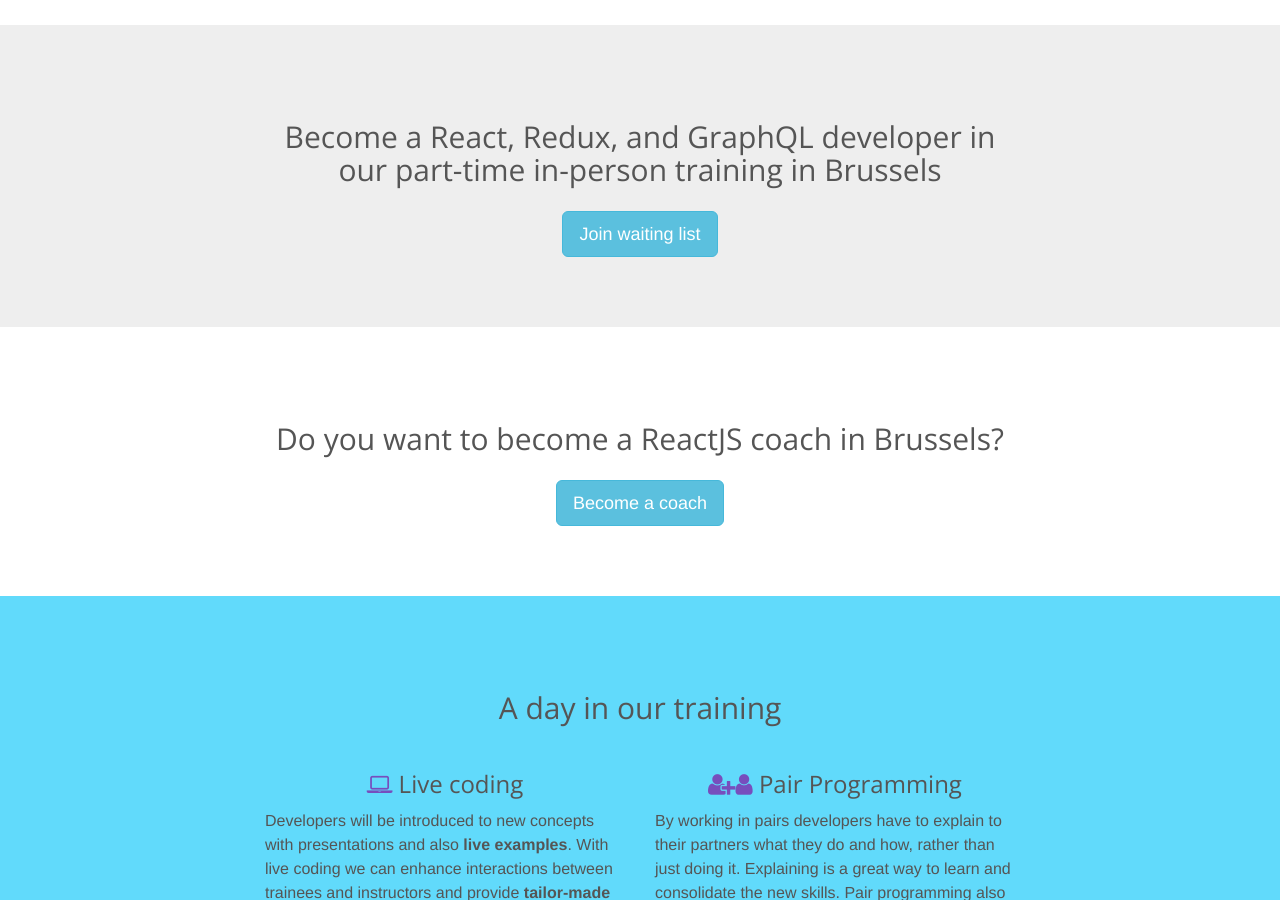
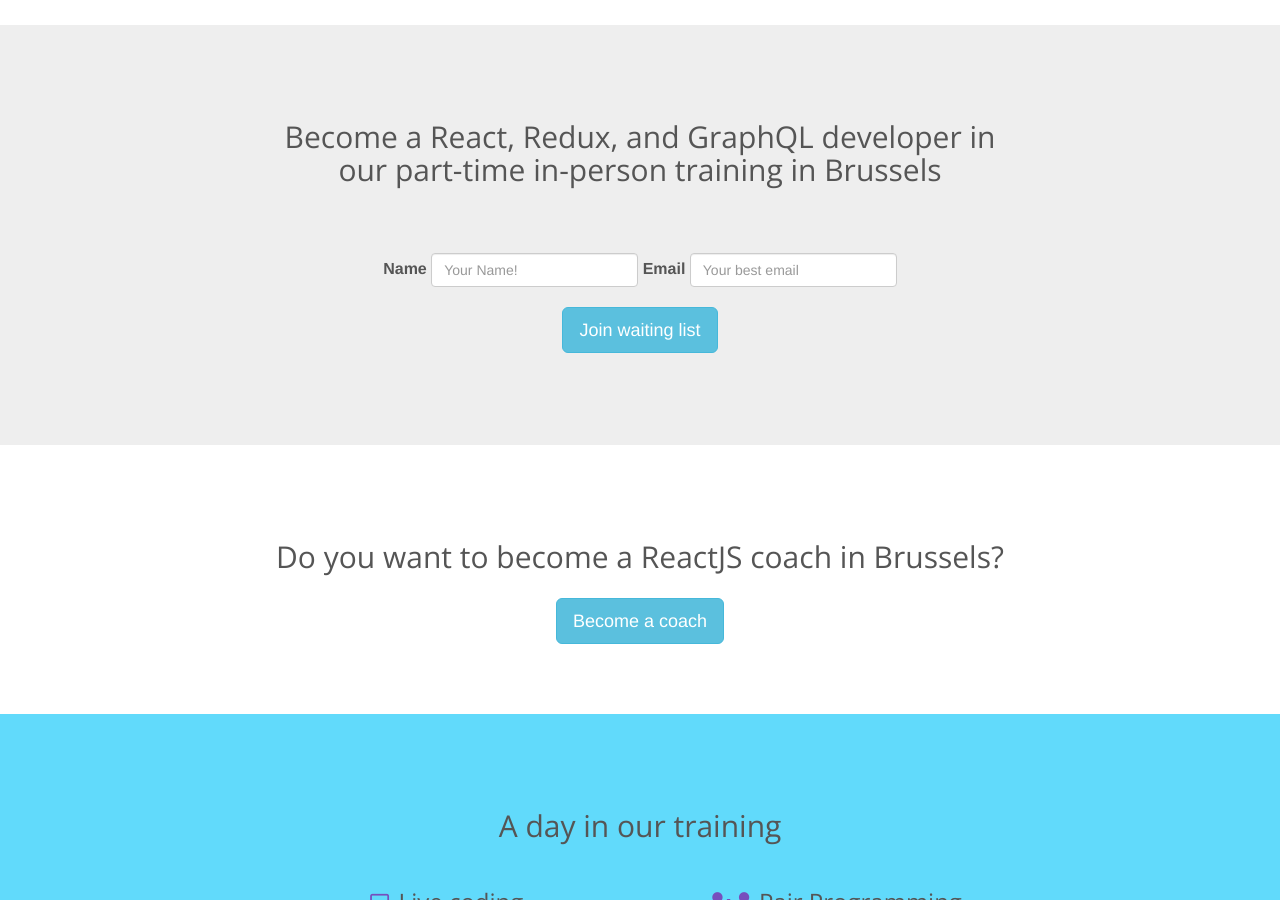
Before and after one commit to reactgraphqlacademy/reactjs.academy_OLD_JEKYLL_SITE, a Jekyll site: the page built from react-redux-training-brussels.html, in a window 1280 px wide and 900 px high, scrolled down 787 px. Built offline with Jekyll 4.4.1, drawn with Linux system fonts in a browser that asks for light colours; nearby versions of some CDN libraries; comment, search, counter and statistics services are not loaded.

Commit message:
Adds signup-form to remaining pages

```diff
--- a/react-redux-training-amsterdam.html
+++ b/react-redux-training-amsterdam.html
@@ -40,7 +40,7 @@ url: /react-redux-training-amsterdam
 			<div class="col-md-8 col-md-offset-2 text-center">
         <h2>Become a React, Redux, and GraphQL developer in our part-time in-person training in Amsterdam</h2>
         <p>
-          <a href="mailto:hello@reactjs.academy?subject=I would like to join the waiting list for the React Redux bootcamp in Amsterdam" class="btn btn-info btn-lg">Join waiting list</a>
+          {% include signup-form.html %}
         </p>
 			</div>
 		</div>
--- a/react-redux-training-berlin.html
+++ b/react-redux-training-berlin.html
@@ -47,7 +47,7 @@ currency: 'EUR'
 			<div class="col-md-8 col-md-offset-2 text-center">
         <h2>Become a React, Redux, and GraphQL developer in our part-time in-person training in Berlin</h2>
         <p>
-          <a href="mailto:hello@reactjs.academy?subject=I would like to join the waiting list for the React Redux bootcamp in Berlin" class="btn btn-info btn-lg">Join waiting list</a>
+          {% include signup-form.html %}
         </p>
 			</div>
 		</div>
--- a/react-redux-training-brussels.html
+++ b/react-redux-training-brussels.html
@@ -40,7 +40,7 @@ url: /react-redux-training-brussels
 			<div class="col-md-8 col-md-offset-2 text-center">
         <h2>Become a React, Redux, and GraphQL developer in our part-time in-person training in Brussels</h2>
         <p>
-          <a href="mailto:hello@reactjs.academy?subject=I would like to join the waiting list for the React Redux bootcamp in Brussels" class="btn btn-info btn-lg">Join waiting list</a>
+          {% include signup-form.html %}
         </p>
 			</div>
 		</div>
--- a/react-redux-training-london.html
+++ b/react-redux-training-london.html
@@ -46,7 +46,7 @@ currency: 'GBP'
 			<div class="col-md-8 col-md-offset-2 text-center">
         <h2>Become a React, Redux, and GraphQL developer in our part-time in-person training in London</h2>
         <p>
-          <a href="mailto:hello@reactjs.academy?subject=I would like to join the waiting list for the React Redux bootcamp in London" class="btn btn-info btn-lg">Join waiting list</a>
+          {% include signup-form.html %}
         </p>
 			</div>
 		</div>
--- a/react-redux-training-paris.html
+++ b/react-redux-training-paris.html
@@ -40,7 +40,7 @@ url: /react-redux-training-paris
 			<div class="col-md-8 col-md-offset-2 text-center">
         <h2>Become a React, Redux, and GraphQL developer in our part-time in-person training in Paris</h2>
         <p>
-          <a href="mailto:hello@reactjs.academy?subject=I would like to join the waiting list for the React Redux bootcamp in Paris" class="btn btn-info btn-lg">Join waiting list</a>
+          {% include signup-form.html %}
         </p>
 			</div>
 		</div>
```
